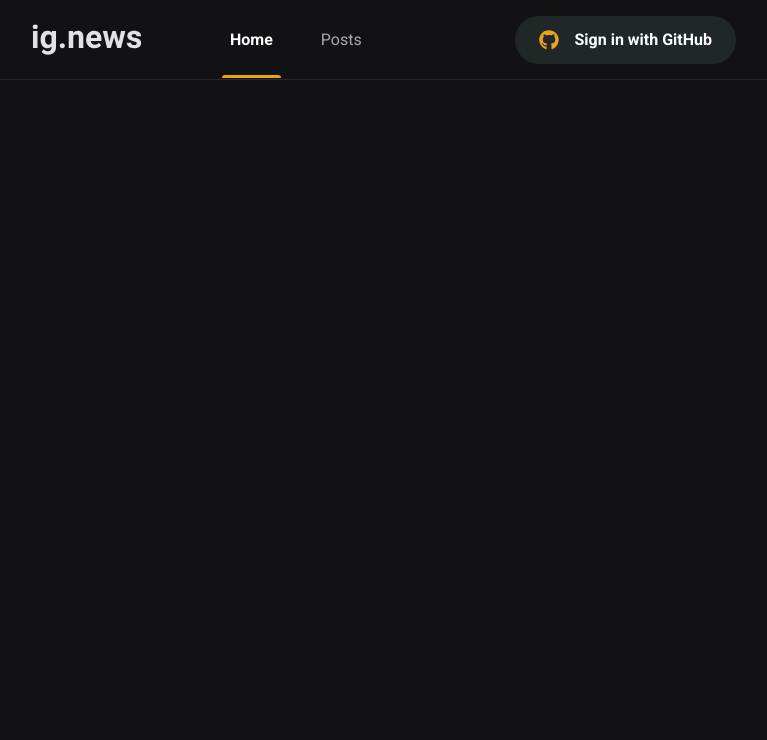
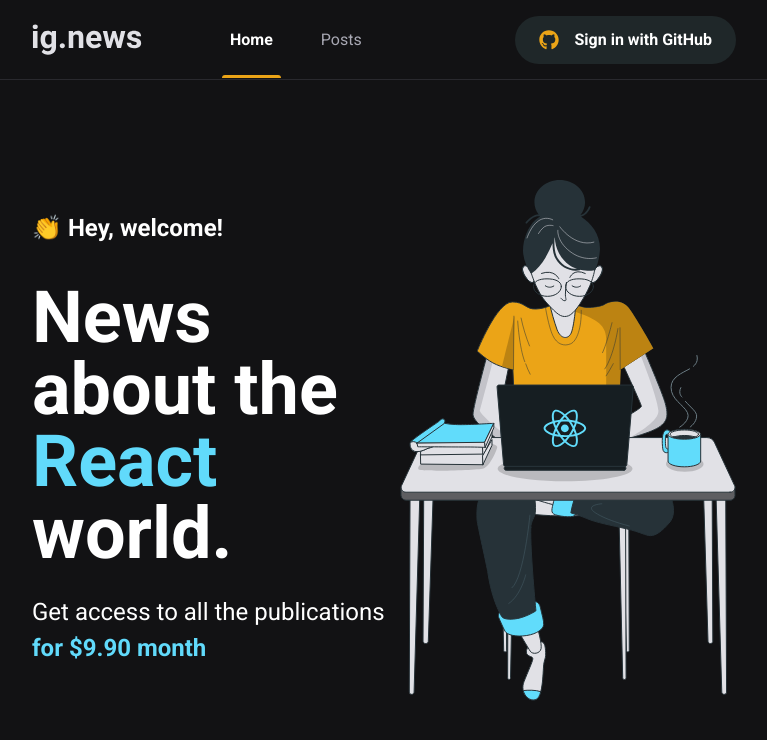
Before and after one commit to maiaralange/Ig.news, a Next.js app: page / in a window 1280 px wide. Shown: the top 740 px of the page, without its empty margins (256-1023 px from the left). Built offline with nearby package versions, Linux system fonts and the light colour scheme.

Commit message:
Updating homepage

```diff
--- a/src/pages/_app.tsx
+++ b/src/pages/_app.tsx
@@ -1,8 +1,14 @@
 import { AppProps } from 'next/app';
+import { Header } from '../components/Header';
 import '../styles/global.scss';
 
 function App({ Component, pageProps }: AppProps) {
-  return <Component {...pageProps} />;
+  return (
+    <>
+      <Header />
+      <Component {...pageProps} />
+    </>
+  );
 }
 
 export default App;
--- /dev/null
+++ b/src/pages/home.module.scss
@@ -0,0 +1,41 @@
+.contentContainer {
+  max-width: 60%;
+  margin: 0 auto;
+  padding: 0 2rem;
+  height: calc(100vh - 5rem);
+
+  display: flex;
+  align-items: center;
+  justify-content: space-between;
+}
+
+.hero {
+  max-width: 600px;
+
+  > span {
+    font-size: 1.5rem;
+    font-weight: bold;
+  }
+
+  h1 {
+    font-size: 4.5rem;
+    line-height: 4.5rem;
+    font-weight: 900;
+    margin-top: 2.5rem;
+
+    span {
+      color: var(--cyan-500);
+    }
+  }
+
+  p {
+    font-size: 1.5rem;
+    line-height: 2.25rem;
+    margin-top: 1.5rem;
+
+    span {
+      color: var(--cyan-500);
+      font-weight: bold;
+    }
+  }
+}
--- a/src/pages/index.tsx
+++ b/src/pages/index.tsx
@@ -1,13 +1,25 @@
 import Head from 'next/head';
-import { Header } from '../components/Header';
+import styles from './home.module.scss';
 
 export default function Home() {
   return (
     <>
       <Head>
-        <title>Início | ig.news</title>
+        <title>Home | ig.news</title>
       </Head>
-      <Header />
+      <main className={styles.contentContainer}>
+        <section className={styles.hero}>
+          <span>👏 Hey, welcome!</span>
+          <h1>
+            News about the <span>React</span> world.
+          </h1>
+          <p>
+            Get access to all the publications <br />
+            <span>for $9.90 month</span>
+          </p>
+        </section>
+        <img src="/images/avatar.svg" alt="Girl coding" />
+      </main>
     </>
   );
 }
```
